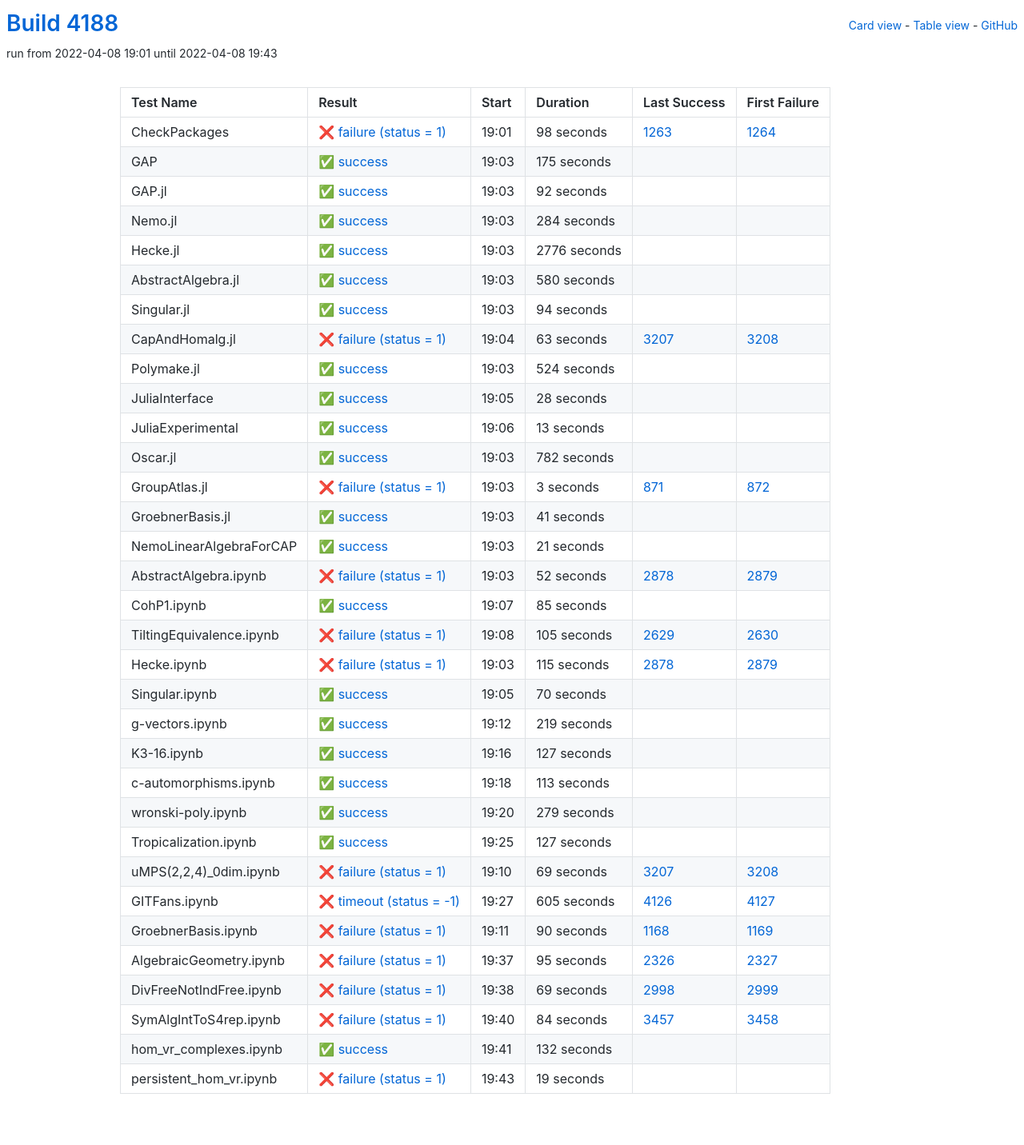
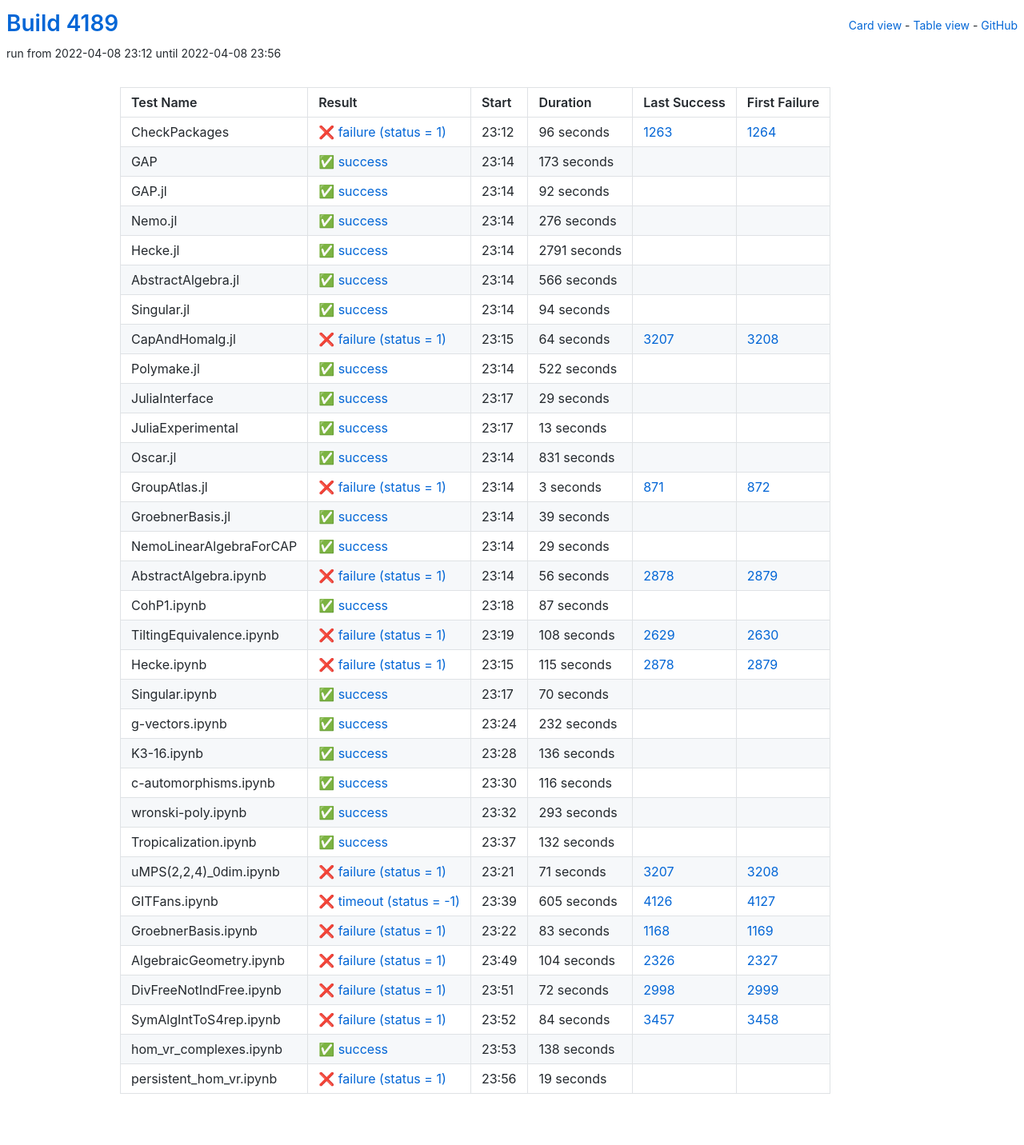
Before and after one commit to oscar-system/oscar-ci-status-stable, a Jekyll site: the page built from table.html, in a window 1280 px wide. Shown: the whole page at 80% size. Built offline with Jekyll 4.4.1, drawn with Linux system fonts in a browser that asks for light colours.

Commit message:
Build #4189

```diff
--- a/_data/ci.yml
+++ b/_data/ci.yml
@@ -1,6 +1,6 @@
 ---
-build: 4188
-build_url: https://oscarci.mathematik.uni-kl.de/job/oscar-stable/4188/
+build: 4189
+build_url: https://oscarci.mathematik.uni-kl.de/job/oscar-stable/4189/
 job: oscar-stable
 organization: oscar-system
 repo: oscar-ci-status-stable
@@ -8,32 +8,32 @@ repourl: https://github.com/oscar-system/oscar-ci-status-stable
 tests:
 - name: CheckPackages
   id: checkpackages
-  log: https://oscarci.mathematik.uni-kl.de/job/oscar-stable/4188/artifact/logs/build-4188/CheckPackages.log
-  start: 2022-04-08 19:01
+  log: https://oscarci.mathematik.uni-kl.de/job/oscar-stable/4189/artifact/logs/build-4189/CheckPackages.log
+  start: 2022-04-08 23:12
   success: false
   exitcode: 1
   status: failure
-  duration: 98
+  duration: 96
   last_success: 1263
   last_success_url: https://oscarci.mathematik.uni-kl.de/job/oscar-stable/1263/
   first_failure: 1264
   first_failure_url: https://oscarci.mathematik.uni-kl.de/job/oscar-stable/1264/
 - name: GAP
   id: gap
-  log: https://oscarci.mathematik.uni-kl.de/job/oscar-stable/4188/artifact/logs/build-4188/GAP.log
-  start: 2022-04-08 19:03
+  log: https://oscarci.mathematik.uni-kl.de/job/oscar-stable/4189/artifact/logs/build-4189/GAP.log
+  start: 2022-04-08 23:14
   success: true
   exitcode: 0
   status: success
-  duration: 175
+  duration: 173
   last_success: false
   last_success_url:
   first_failure: false
   first_failure_url:
 - name: GAP.jl
   id: gap-jl
-  log: https://oscarci.mathematik.uni-kl.de/job/oscar-stable/4188/artifact/logs/build-4188/GAP.jl.log
-  start: 2022-04-08 19:03
+  log: https://oscarci.mathematik.uni-kl.de/job/oscar-stable/4189/artifact/logs/build-4189/GAP.jl.log
+  start: 2022-04-08 23:14
   success: true
   exitcode: 0
   status: success
@@ -44,44 +44,44 @@ tests:
   first_failure_url:
 - name: Nemo.jl
   id: nemo-jl
-  log: https://oscarci.mathematik.uni-kl.de/job/oscar-stable/4188/artifact/logs/build-4188/Nemo.jl.log
-  start: 2022-04-08 19:03
+  log: https://oscarci.mathematik.uni-kl.de/job/oscar-stable/4189/artifact/logs/build-4189/Nemo.jl.log
+  start: 2022-04-08 23:14
   success: true
   exitcode: 0
   status: success
-  duration: 284
+  duration: 276
   last_success: false
   last_success_url:
   first_failure: false
   first_failure_url:
 - name: Hecke.jl
   id: hecke-jl
-  log: https://oscarci.mathematik.uni-kl.de/job/oscar-stable/4188/artifact/logs/build-4188/Hecke.jl.log
-  start: 2022-04-08 19:03
+  log: https://oscarci.mathematik.uni-kl.de/job/oscar-stable/4189/artifact/logs/build-4189/Hecke.jl.log
+  start: 2022-04-08 23:14
   success: true
   exitcode: 0
   status: success
-  duration: 2776
+  duration: 2791
   last_success: false
   last_success_url:
   first_failure: false
   first_failure_url:
 - name: AbstractAlgebra.jl
   id: abstractalgebra-jl
-  log: https://oscarci.mathematik.uni-kl.de/job/oscar-stable/4188/artifact/logs/build-4188/AbstractAlgebra.jl.log
-  start: 2022-04-08 19:03
+  log: https://oscarci.mathematik.uni-kl.de/job/oscar-stable/4189/artifact/logs/build-4189/AbstractAlgebra.jl.log
+  start: 2022-04-08 23:14
   success: true
   exitcode: 0
   status: success
-  duration: 580
+  duration: 566
   last_success: false
   last_success_url:
   first_failure: false
   first_failure_url:
 - name: Singular.jl
   id: singular-jl
-  log: https://oscarci.mathematik.uni-kl.de/job/oscar-stable/4188/artifact/logs/build-4188/Singular.jl.log
-  start: 2022-04-08 19:03
+  log: https://oscarci.mathematik.uni-kl.de/job/oscar-stable/4189/artifact/logs/build-4189/Singular.jl.log
+  start: 2022-04-08 23:14
   success: true
   exitcode: 0
   status: success
@@ -92,44 +92,44 @@ tests:
   first_failure_url:
 - name: CapAndHomalg.jl
   id: capandhomalg-jl
-  log: https://oscarci.mathematik.uni-kl.de/job/oscar-stable/4188/artifact/logs/build-4188/CapAndHomalg.jl.log
-  start: 2022-04-08 19:04
+  log: https://oscarci.mathematik.uni-kl.de/job/oscar-stable/4189/artifact/logs/build-4189/CapAndHomalg.jl.log
+  start: 2022-04-08 23:15
   success: false
   exitcode: 1
   status: failure
-  duration: 63
+  duration: 64
   last_success: 3207
   last_success_url: https://oscarci.mathematik.uni-kl.de/job/oscar-stable/3207/
   first_failure: 3208
   first_failure_url: https://oscarci.mathematik.uni-kl.de/job/oscar-stable/3208/
 - name: Polymake.jl
   id: polymake-jl
-  log: https://oscarci.mathematik.uni-kl.de/job/oscar-stable/4188/artifact/logs/build-4188/Polymake.jl.log
-  start: 2022-04-08 19:03
+  log: https://oscarci.mathematik.uni-kl.de/job/oscar-stable/4189/artifact/logs/build-4189/Polymake.jl.log
+  start: 2022-04-08 23:14
   success: true
   exitcode: 0
   status: success
-  duration: 524
+  duration: 522
   last_success: false
   last_success_url:
   first_failure: false
   first_failure_url:
 - name: JuliaInterface
   id: juliainterface
-  log: https://oscarci.mathematik.uni-kl.de/job/oscar-stable/4188/artifact/logs/build-4188/JuliaInterface.log
-  start: 2022-04-08 19:05
+  log: https://oscarci.mathematik.uni-kl.de/job/oscar-stable/4189/artifact/logs/build-4189/JuliaInterface.log
+  start: 2022-04-08 23:17
   success: true
   exitcode: 0
   status: success
-  duration: 28
+  duration: 29
   last_success: false
   last_success_url:
   first_failure: false
   first_failure_url:
 - name: JuliaExperimental
   id: juliaexperimental
-  log: https://oscarci.mathematik.uni-kl.de/job/oscar-stable/4188/artifact/logs/build-4188/JuliaExperimental.log
-  start: 2022-04-08 19:06
+  log: https://oscarci.mathematik.uni-kl.de/job/oscar-stable/4189/artifact/logs/build-4189/JuliaExperimental.log
+  start: 2022-04-08 23:17
   success: true
   exitcode: 0
   status: success
@@ -140,20 +140,20 @@ tests:
   first_failure_url:
 - name: Oscar.jl
   id: oscar-jl
-  log: https://oscarci.mathematik.uni-kl.de/job/oscar-stable/4188/artifact/logs/build-4188/Oscar.jl.log
-  start: 2022-04-08 19:03
+  log: https://oscarci.mathematik.uni-kl.de/job/oscar-stable/4189/artifact/logs/build-4189/Oscar.jl.log
+  start: 2022-04-08 23:14
   success: true
   exitcode: 0
   status: success
-  duration: 782
+  duration: 831
   last_success: false
   last_success_url:
   first_failure: false
   first_failure_url:
 - name: GroupAtlas.jl
   id: groupatlas-jl
-  log: https://oscarci.mathematik.uni-kl.de/job/oscar-stable/4188/artifact/logs/build-4188/GroupAtlas.jl.log
-  start: 2022-04-08 19:03
+  log: https://oscarci.mathematik.uni-kl.de/job/oscar-stable/4189/artifact/logs/build-4189/GroupAtlas.jl.log
+  start: 2022-04-08 23:14
   success: false
   exitcode: 1
   status: failure
@@ -164,68 +164,68 @@ tests:
   first_failure_url: https://oscarci.mathematik.uni-kl.de/job/oscar-stable/872/
 - name: GroebnerBasis.jl
   id: groebnerbasis-jl
-  log: https://oscarci.mathematik.uni-kl.de/job/oscar-stable/4188/artifact/logs/build-4188/GroebnerBasis.jl.log
-  start: 2022-04-08 19:03
+  log: https://oscarci.mathematik.uni-kl.de/job/oscar-stable/4189/artifact/logs/build-4189/GroebnerBasis.jl.log
+  start: 2022-04-08 23:14
   success: true
   exitcode: 0
   status: success
-  duration: 41
+  duration: 39
   last_success: false
   last_success_url:
   first_failure: false
   first_failure_url:
 - name: NemoLinearAlgebraForCAP
   id: nemolinearalgebraforcap
-  log: https://oscarci.mathematik.uni-kl.de/job/oscar-stable/4188/artifact/logs/build-4188/NemoLinearAlgebraForCAP.log
-  start: 2022-04-08 19:03
+  log: https://oscarci.mathematik.uni-kl.de/job/oscar-stable/4189/artifact/logs/build-4189/NemoLinearAlgebraForCAP.log
+  start: 2022-04-08 23:14
   success: true
   exitcode: 0
   status: success
-  duration: 21
+  duration: 29
   last_success: false
   last_success_url:
   first_failure: false
   first_failure_url:
 - name: AbstractAlgebra.ipynb
   id: abstractalgebra-ipynb
-  log: https://oscarci.mathematik.uni-kl.de/job/oscar-stable/4188/artifact/logs/build-4188/AbstractAlgebra.ipynb.log
-  start: 2022-04-08 19:03
+  log: https://oscarci.mathematik.uni-kl.de/job/oscar-stable/4189/artifact/logs/build-4189/AbstractAlgebra.ipynb.log
+  start: 2022-04-08 23:14
   success: false
   exitcode: 1
   status: failure
-  duration: 52
+  duration: 56
   last_success: 2878
   last_success_url: https://oscarci.mathematik.uni-kl.de/job/oscar-stable/2878/
   first_failure: 2879
   first_failure_url: https://oscarci.mathematik.uni-kl.de/job/oscar-stable/2879/
 - name: CohP1.ipynb
   id: cohp1-ipynb
-  log: https://oscarci.mathematik.uni-kl.de/job/oscar-stable/4188/artifact/logs/build-4188/CohP1.ipynb.log
-  start: 2022-04-08 19:07
+  log: https://oscarci.mathematik.uni-kl.de/job/oscar-stable/4189/artifact/logs/build-4189/CohP1.ipynb.log
+  start: 2022-04-08 23:18
   success: true
   exitcode: 0
   status: success
-  duration: 85
+  duration: 87
   last_success: false
   last_success_url:
   first_failure: false
   first_failure_url:
 - name: TiltingEquivalence.ipynb
   id: tiltingequivalence-ipynb
-  log: https://oscarci.mathematik.uni-kl.de/job/oscar-stable/4188/artifact/logs/build-4188/TiltingEquivalence.ipynb.log
-  start: 2022-04-08 19:08
+  log: https://oscarci.mathematik.uni-kl.de/job/oscar-stable/4189/artifact/logs/build-4189/TiltingEquivalence.ipynb.log
+  start: 2022-04-08 23:19
   success: false
   exitcode: 1
   status: failure
-  duration: 105
+  duration: 108
   last_success: 2629
   last_success_url: https://oscarci.mathematik.uni-kl.de/job/oscar-stable/2629/
   first_failure: 2630
   first_failure_url: https://oscarci.mathematik.uni-kl.de/job/oscar-stable/2630/
 - name: Hecke.ipynb
   id: hecke-ipynb
-  log: https://oscarci.mathematik.uni-kl.de/job/oscar-stable/4188/artifact/logs/build-4188/Hecke.ipynb.log
-  start: 2022-04-08 19:03
+  log: https://oscarci.mathematik.uni-kl.de/job/oscar-stable/4189/artifact/logs/build-4189/Hecke.ipynb.log
+  start: 2022-04-08 23:15
   success: false
   exitcode: 1
   status: failure
@@ -236,8 +236,8 @@ tests:
   first_failure_url: https://oscarci.mathematik.uni-kl.de/job/oscar-stable/2879/
 - name: Singular.ipynb
   id: singular-ipynb
-  log: https://oscarci.mathematik.uni-kl.de/job/oscar-stable/4188/artifact/logs/build-4188/Singular.ipynb.log
-  start: 2022-04-08 19:05
+  log: https://oscarci.mathematik.uni-kl.de/job/oscar-stable/4189/artifact/logs/build-4189/Singular.ipynb.log
+  start: 2022-04-08 23:17
   success: true
   exitcode: 0
   status: success
@@ -248,80 +248,80 @@ tests:
   first_failure_url:
 - name: g-vectors.ipynb
   id: g-vectors-ipynb
-  log: https://oscarci.mathematik.uni-kl.de/job/oscar-stable/4188/artifact/logs/build-4188/g-vectors.ipynb.log
-  start: 2022-04-08 19:12
+  log: https://oscarci.mathematik.uni-kl.de/job/oscar-stable/4189/artifact/logs/build-4189/g-vectors.ipynb.log
+  start: 2022-04-08 23:24
   success: true
   exitcode: 0
   status: success
-  duration: 219
+  duration: 232
   last_success: false
   last_success_url:
   first_failure: false
   first_failure_url:
 - name: K3-16.ipynb
   id: k3-16-ipynb
-  log: https://oscarci.mathematik.uni-kl.de/job/oscar-stable/4188/artifact/logs/build-4188/K3-16.ipynb.log
-  start: 2022-04-08 19:16
+  log: https://oscarci.mathematik.uni-kl.de/job/oscar-stable/4189/artifact/logs/build-4189/K3-16.ipynb.log
+  start: 2022-04-08 23:28
   success: true
   exitcode: 0
   status: success
-  duration: 127
+  duration: 136
   last_success: false
   last_success_url:
   first_failure: false
   first_failure_url:
 - name: c-automorphisms.ipynb
   id: c-automorphisms-ipynb
-  log: https://oscarci.mathematik.uni-kl.de/job/oscar-stable/4188/artifact/logs/build-4188/c-automorphisms.ipynb.log
-  start: 2022-04-08 19:18
+  log: https://oscarci.mathematik.uni-kl.de/job/oscar-stable/4189/artifact/logs/build-4189/c-automorphisms.ipynb.log
+  start: 2022-04-08 23:30
   success: true
   exitcode: 0
   status: success
-  duration: 113
+  duration: 116
   last_success: false
   last_success_url:
   first_failure: false
   first_failure_url:
 - name: wronski-poly.ipynb
   id: wronski-poly-ipynb
-  log: https://oscarci.mathematik.uni-kl.de/job/oscar-stable/4188/artifact/logs/build-4188/wronski-poly.ipynb.log
-  start: 2022-04-08 19:20
+  log: https://oscarci.mathematik.uni-kl.de/job/oscar-stable/4189/artifact/logs/build-4189/wronski-poly.ipynb.log
+  start: 2022-04-08 23:32
   success: true
   exitcode: 0
   status: success
-  duration: 279
+  duration: 293
   last_success: false
   last_success_url:
   first_failure: false
   first_failure_url:
 - name: Tropicalization.ipynb
   id: tropicalization-ipynb
-  log: https://oscarci.mathematik.uni-kl.de/job/oscar-stable/4188/artifact/logs/build-4188/Tropicalization.ipynb.log
-  start: 2022-04-08 19:25
+  log: https://oscarci.mathematik.uni-kl.de/job/oscar-stable/4189/artifact/logs/build-4189/Tropicalization.ipynb.log
+  start: 2022-04-08 23:37
   success: true
   exitcode: 0
   status: success
-  duration: 127
+  duration: 132
   last_success: false
   last_success_url:
   first_failure: false
   first_failure_url:
 - name: uMPS(2,2,4)_0dim.ipynb
   id: umps-2-2-4-0dim-ipynb
-  log: https://oscarci.mathematik.uni-kl.de/job/oscar-stable/4188/artifact/logs/build-4188/uMPS-2-2-4-_0dim.ipynb.log
-  start: 2022-04-08 19:10
+  log: https://oscarci.mathematik.uni-kl.de/job/oscar-stable/4189/artifact/logs/build-4189/uMPS-2-2-4-_0dim.ipynb.log
+  start: 2022-04-08 23:21
   success: false
   exitcode: 1
   status: failure
-  duration: 69
+  duration: 71
   last_success: 3207
   last_success_url: https://oscarci.mathematik.uni-kl.de/job/oscar-stable/3207/
   first_failure: 3208
   first_failure_url: https://oscarci.mathematik.uni-kl.de/job/oscar-stable/3208/
 - name: GITFans.ipynb
   id: gitfans-ipynb
-  log: https://oscarci.mathematik.uni-kl.de/job/oscar-stable/4188/artifact/logs/build-4188/GITFans.ipynb.log
-  start: 2022-04-08 19:27
+  log: https://oscarci.mathematik.uni-kl.de/job/oscar-stable/4189/artifact/logs/build-4189/GITFans.ipynb.log
+  start: 2022-04-08 23:39
   success: false
   exitcode: -1
   status: timeout
@@ -332,44 +332,44 @@ tests:
   first_failure_url: https://oscarci.mathematik.uni-kl.de/job/oscar-stable/4127/
 - name: GroebnerBasis.ipynb
   id: groebnerbasis-ipynb
-  log: https://oscarci.mathematik.uni-kl.de/job/oscar-stable/4188/artifact/logs/build-4188/GroebnerBasis.ipynb.log
-  start: 2022-04-08 19:11
+  log: https://oscarci.mathematik.uni-kl.de/job/oscar-stable/4189/artifact/logs/build-4189/GroebnerBasis.ipynb.log
+  start: 2022-04-08 23:22
   success: false
   exitcode: 1
   status: failure
-  duration: 90
+  duration: 83
   last_success: 1168
   last_success_url: https://oscarci.mathematik.uni-kl.de/job/oscar-stable/1168/
   first_failure: 1169
   first_failure_url: https://oscarci.mathematik.uni-kl.de/job/oscar-stable/1169/
 - name: AlgebraicGeometry.ipynb
   id: algebraicgeometry-ipynb
-  log: https://oscarci.mathematik.uni-kl.de/job/oscar-stable/4188/artifact/logs/build-4188/AlgebraicGeometry.ipynb.log
-  start: 2022-04-08 19:37
+  log: https://oscarci.mathematik.uni-kl.de/job/oscar-stable/4189/artifact/logs/build-4189/AlgebraicGeometry.ipynb.log
+  start: 2022-04-08 23:49
   success: false
   exitcode: 1
   status: failure
-  duration: 95
+  duration: 104
   last_success: 2326
   last_success_url: https://oscarci.mathematik.uni-kl.de/job/oscar-stable/2326/
   first_failure: 2327
   first_failure_url: https://oscarci.mathematik.uni-kl.de/job/oscar-stable/2327/
 - name: DivFreeNotIndFree.ipynb
   id: divfreenotindfree-ipynb
-  log: https://oscarci.mathematik.uni-kl.de/job/oscar-stable/4188/artifact/logs/build-4188/DivFreeNotIndFree.ipynb.log
-  start: 2022-04-08 19:38
+  log: https://oscarci.mathematik.uni-kl.de/job/oscar-stable/4189/artifact/logs/build-4189/DivFreeNotIndFree.ipynb.log
+  start: 2022-04-08 23:51
   success: false
   exitcode: 1
   status: failure
-  duration: 69
+  duration: 72
   last_success: 2998
   last_success_url: https://oscarci.mathematik.uni-kl.de/job/oscar-stable/2998/
   first_failure: 2999
   first_failure_url: https://oscarci.mathematik.uni-kl.de/job/oscar-stable/2999/
 - name: SymAlgIntToS4rep.ipynb
   id: symalginttos4rep-ipynb
-  log: https://oscarci.mathematik.uni-kl.de/job/oscar-stable/4188/artifact/logs/build-4188/SymAlgIntToS4rep.ipynb.log
-  start: 2022-04-08 19:40
+  log: https://oscarci.mathematik.uni-kl.de/job/oscar-stable/4189/artifact/logs/build-4189/SymAlgIntToS4rep.ipynb.log
+  start: 2022-04-08 23:52
   success: false
   exitcode: 1
   status: failure
@@ -380,20 +380,20 @@ tests:
   first_failure_url: https://oscarci.mathematik.uni-kl.de/job/oscar-stable/3458/
 - name: hom_vr_complexes.ipynb
   id: hom-vr-complexes-ipynb
-  log: https://oscarci.mathematik.uni-kl.de/job/oscar-stable/4188/artifact/logs/build-4188/hom_vr_complexes.ipynb.log
-  start: 2022-04-08 19:41
+  log: https://oscarci.mathematik.uni-kl.de/job/oscar-stable/4189/artifact/logs/build-4189/hom_vr_complexes.ipynb.log
+  start: 2022-04-08 23:53
   success: true
   exitcode: 0
   status: success
-  duration: 132
+  duration: 138
   last_success: false
   last_success_url:
   first_failure: false
   first_failure_url:
 - name: persistent_hom_vr.ipynb
   id: persistent-hom-vr-ipynb
-  log: https://oscarci.mathematik.uni-kl.de/job/oscar-stable/4188/artifact/logs/build-4188/persistent_hom_vr.ipynb.log
-  start: 2022-04-08 19:43
+  log: https://oscarci.mathematik.uni-kl.de/job/oscar-stable/4189/artifact/logs/build-4189/persistent_hom_vr.ipynb.log
+  start: 2022-04-08 23:56
   success: false
   exitcode: 1
   status: failure
```
Also changed, not shown: README.md.
